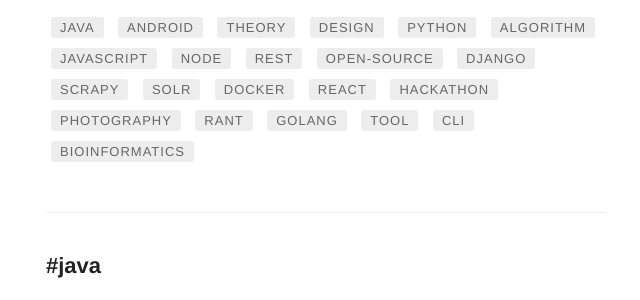
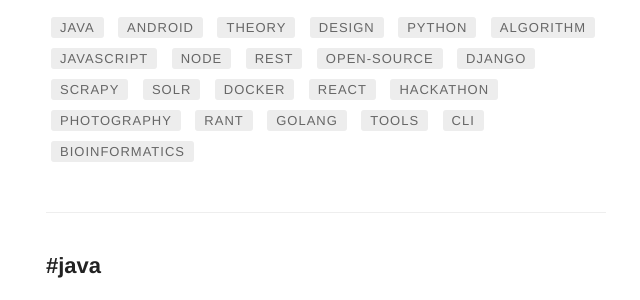
Before and after one commit to bobheadxi/bobheadxi.github.io, a Jekyll site: the page built from tags.html, in a window 1280 px wide and 900 px high, scrolled down 427 px. Shown: the part 147-447 px from the top of the window, without its empty margins (314-954 px from the left). Built offline with Jekyll 4.4.1, drawn with Linux system fonts in a browser that asks for light colours; emoji names are drawn with the system emoji font.

Commit message:
Rename TOOL tag to TOOLS

```diff
--- a/_posts/2018-1-29-inertia.md
+++ b/_posts/2018-1-29-inertia.md
@@ -5,7 +5,7 @@
 tag:
 - golang
 - docker
-- tool
+- tools
 - cli
 image: https://koppl.in/indigo/assets/images/jekyll-logo-light-solid.png
 headerImage: false
--- a/_posts/2018-2-8-unique-sequences.md
+++ b/_posts/2018-2-8-unique-sequences.md
@@ -7,7 +7,7 @@
 tag:
 - python
 - bioinformatics
-- tool
+- tools
 star: false
 category: blog
 author: robert
```
